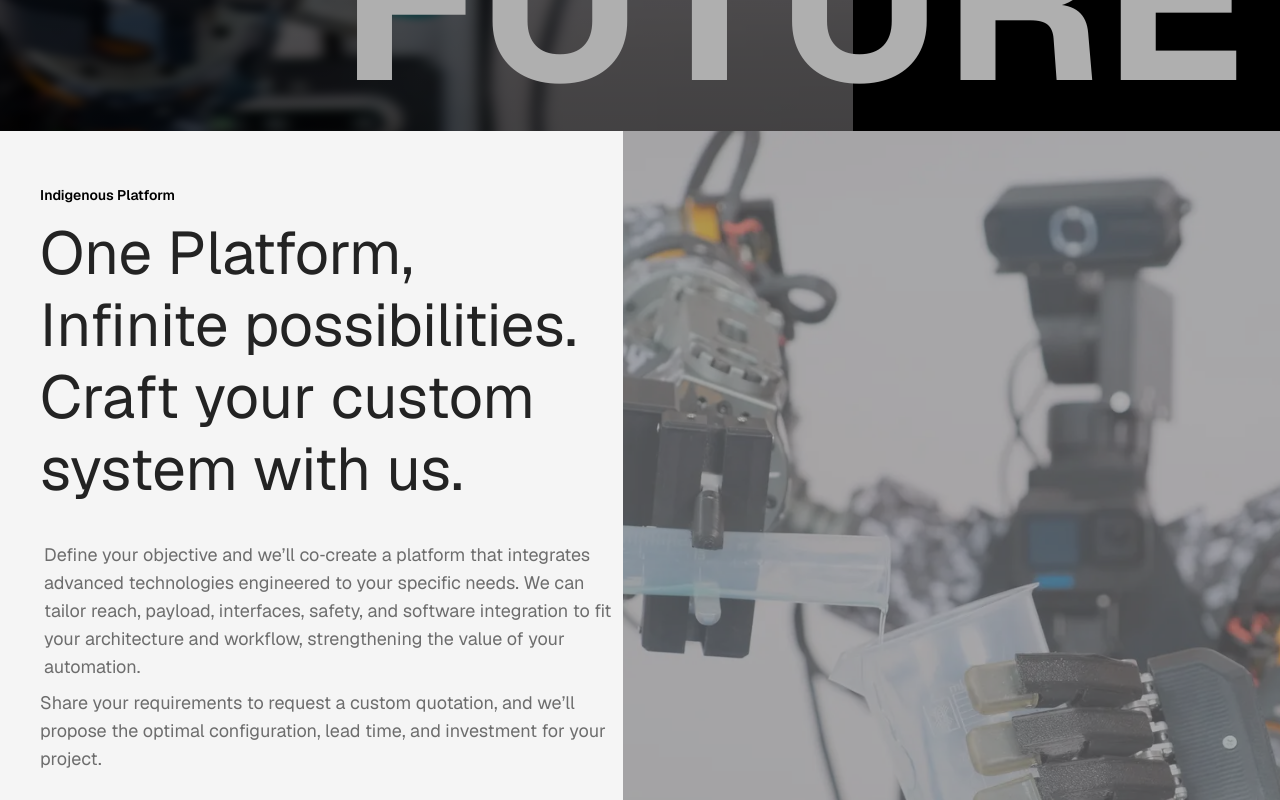
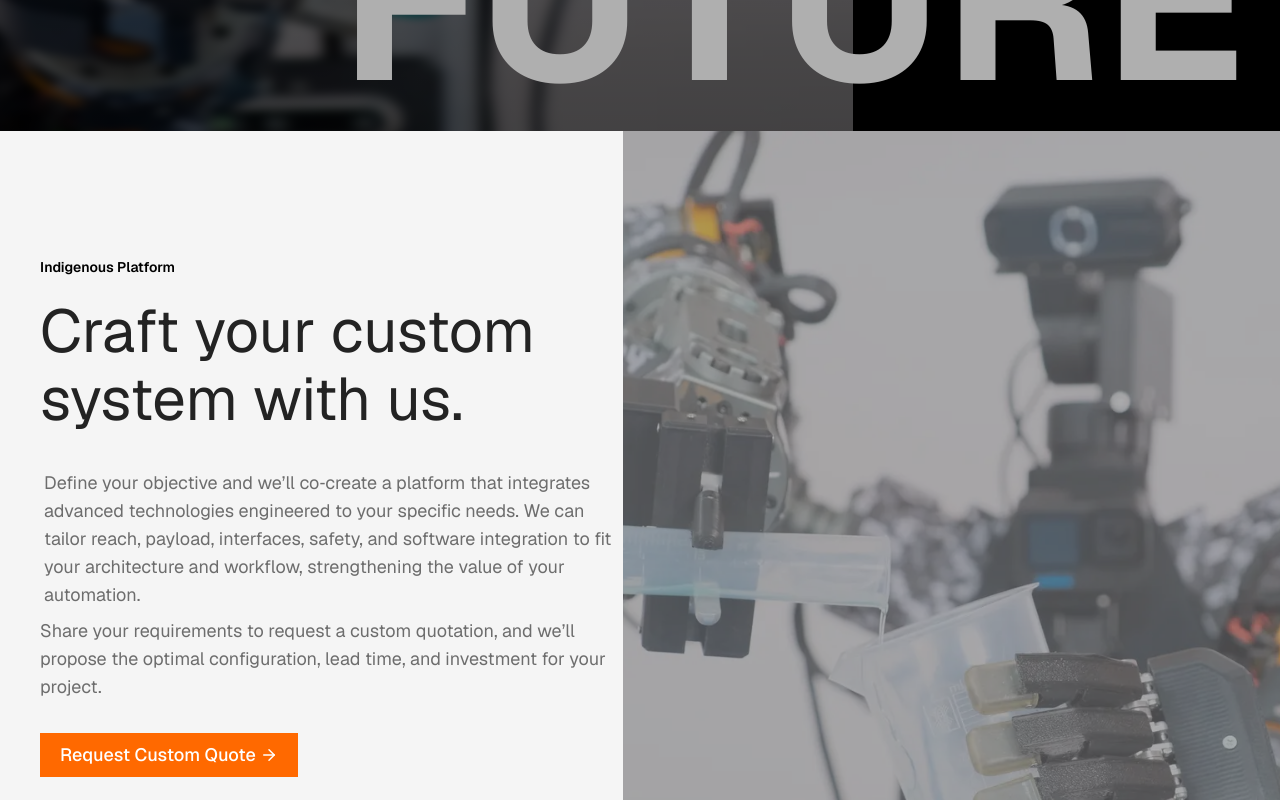
Before and after one commit to Ganeshghatti/Social-Hardware-AMR-Landing-page-v2, a Next.js app: page / in a window 1280 px wide. Shown: the part 3740-4540 px from the top of the page. Built offline with nearby package versions, Linux system fonts and the light colour scheme.

Commit message:
add further

```diff
--- a/src/app/(pages)/tele-operation/page.jsx
+++ b/src/app/(pages)/tele-operation/page.jsx
@@ -10,8 +10,8 @@ export default function TeleOperation() {
         className="w-full py-10 px-4 sm:px-8 md:px-8 2xl:px-12 flex flex-col mt-4 md:mt-0 md:flex-row bg-[#FFFFFF] gap-5"
         id="teleoperation"
       >
-        <div className="w-full flex flex-col md:mt-5 px-4 sm:px-6 md:px-5 py-6 md:py-10">
-          <h1 className="hidden md:flex text-3xl sm:text-4xl md:text-6xl 2xl:text-6xl text-[#232323] font-normal leading-tight md:leading-[4.5rem] mb-6">
+        <div className="w-full flex flex-col md:mt-5 px-4 sm:px-6 md:px-5 py-6 md:py-2">
+          <h1 className="hidden md:flex text-3xl sm:text-4xl md:text-6xl 2xl:text-6xl text-[#232323] font-normal leading-tight md:leading-[5rem] mb-6">
             Tele-op data capture.
             <br />
             Turn human intervention <br />
--- a/src/components/Navbar.jsx
+++ b/src/components/Navbar.jsx
@@ -10,27 +10,27 @@ export default function Navbar() {
       <div className="w-full px-4 md:px-10 py-5 flex justify-between items-center">
         <ul className="hidden md:flex justify-between w-full text-md font-normal tracking-wide">
           <li>
-            <Link href="/" className="hover:text-gray-900 transition">
+            <Link href="/" className="hover:text-orange-600 transition">
               HOME
             </Link>
           </li>
           <li>
-            <Link href="/products" className="hover:text-gray-900 transition">
+            <Link href="/products" className="hover:text-orange-600 transition">
               PRODUCTS
             </Link>
           </li>
           <li>
-            <Link href="/#customise" className="hover:text-gray-900 transition">
+            <Link href="/#customise" className="hover:text-orange-600 transition">
               CUSTOMISE
             </Link>
           </li>
           <li>
-            <Link href="#" className="hover:text-gray-900 transition">
+            <Link href="#" className="hover:text-orange-600 transition">
               COMPANY
             </Link>
           </li>
           <li>
-            <Link href="#" className="hover:text-gray-900 transition">
+            <Link href="#" className="hover:text-orange-600 transition">
               PARTNERS
             </Link>
           </li>
--- a/src/components/home/CustomerQuote.jsx
+++ b/src/components/home/CustomerQuote.jsx
@@ -17,14 +17,15 @@ export default function CustomerQuote() {
   return (
     <div className="">
       <div className="w-full flex flex-col md:flex-row bg-[#F5F5F5] font-geist">
-        <div className="w-full  flex flex-col justify-center pl-4 md:py-10 md:pl-10"  id="customise">
-          <p className="hidden md:flex text-sm text-[#000000] font-semibold mb-3">
+        <div className="w-full  flex flex-col justify-center pl-4 md:py-2 md:pl-10"  id="customise">
+          <p className="hidden md:flex text-sm text-[#000000] font-semibold mb-5">
             Indigenous Platform
           </p>
 
-          <h1 className="hidden md:flex text-3xl sm:text-4xl md:text-6xl 2xl:text-6xl text-[#232323] font-normal leading-8 md:leading-18 2xl:leading-20 mb-6">
-            One Platform,
-            <br /> Infinite possibilities. <br /> Craft your custom <br />
+          <h1 className="hidden md:flex text-3xl sm:text-4xl md:text-6xl 2xl:text-6xl text-[#232323] font-normal leading-8 md:leading-17 2xl:leading-20 mb-6">
+            {/* One Platform,
+            <br /> Infinite possibilities. <br />  */}
+            Craft your custom <br />
             system with us.
           </h1>
 
```
